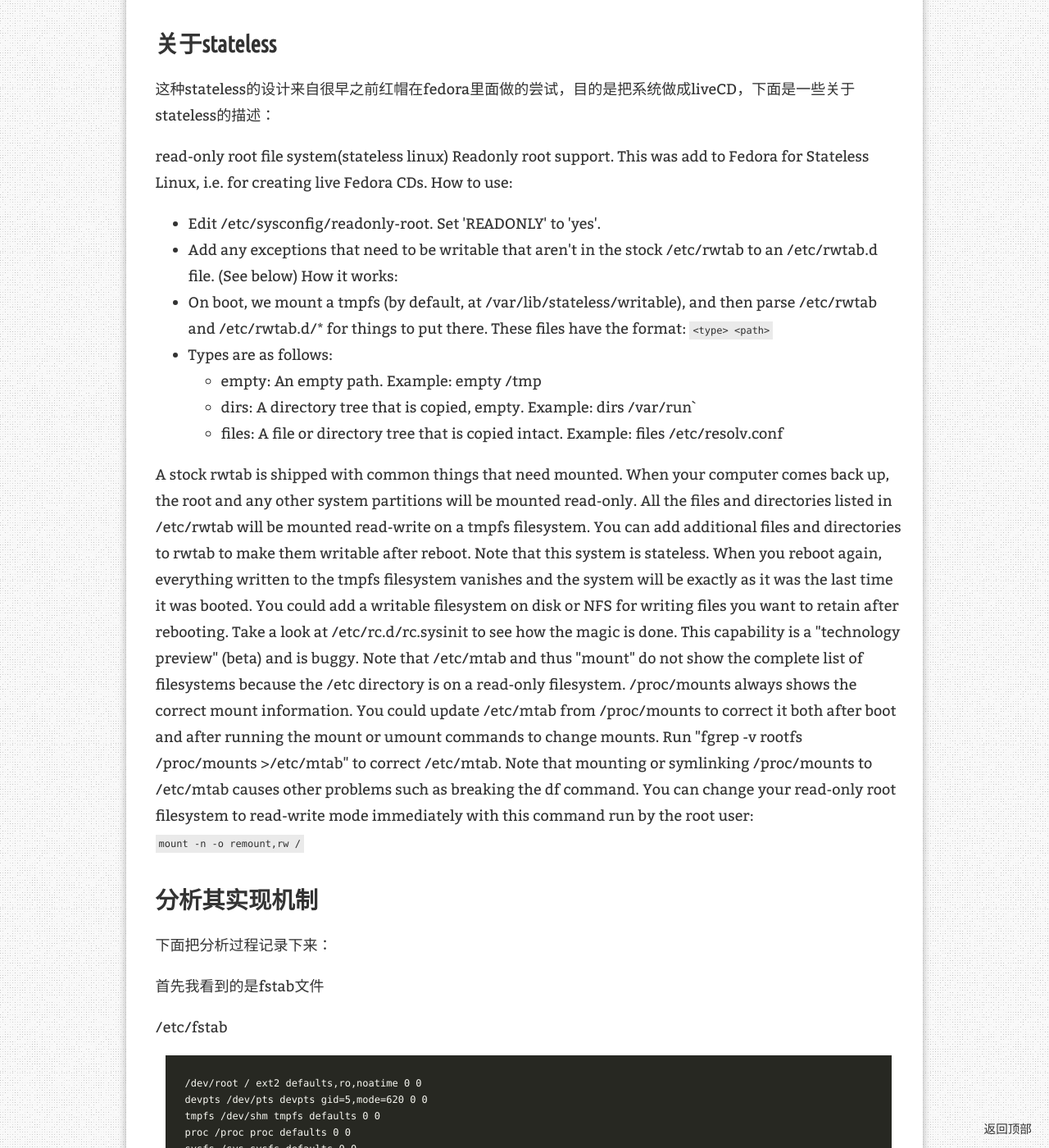
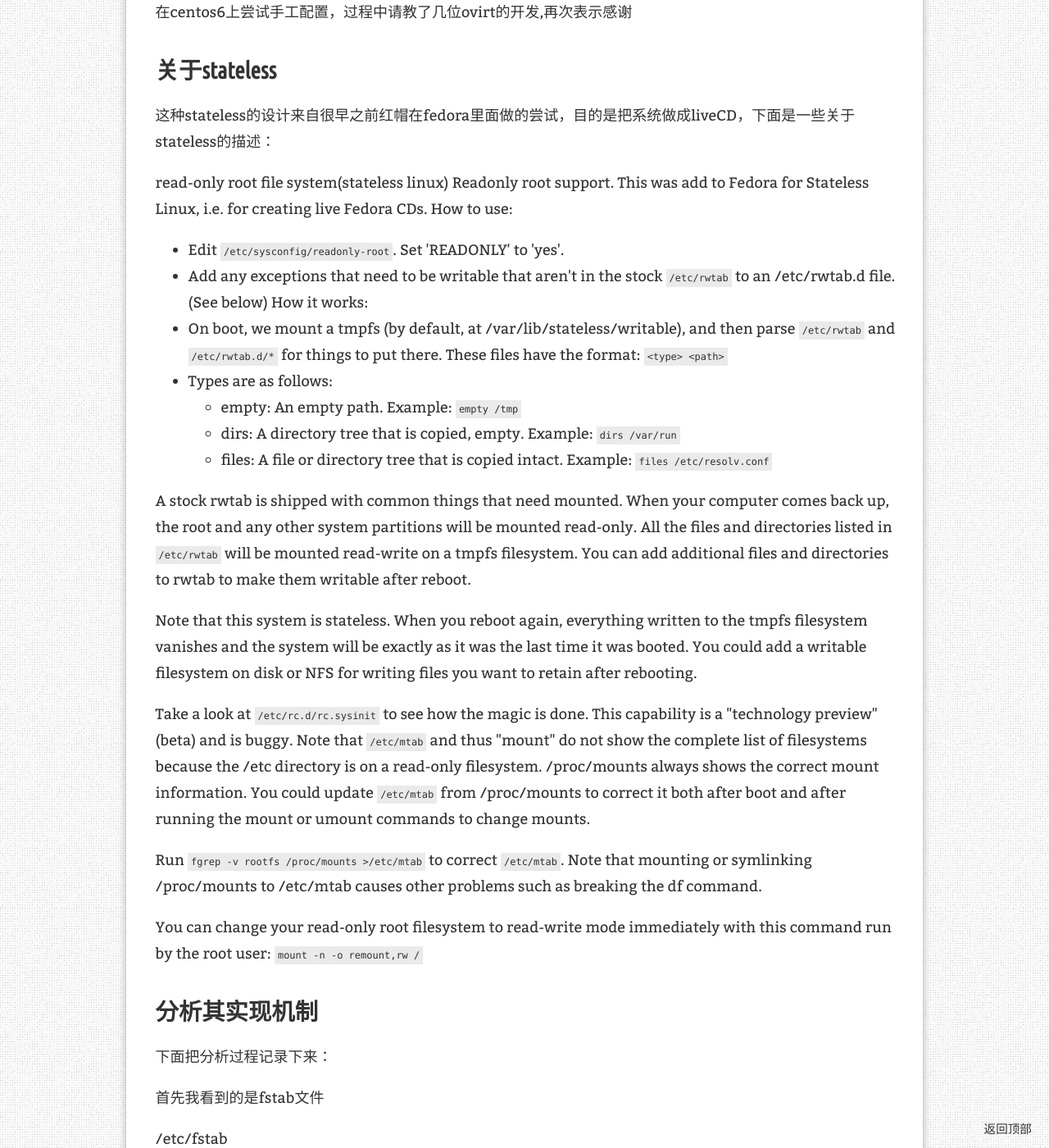
Before and after one commit to itxx00/itxx00.github.io, a Jekyll site: the page built from _posts/2013-03-14-ovirt-stateless.md, in a window 1280 px wide and 1400 px high, scrolled down 1092 px. Shown: the whole window at 82% size. Built offline with Jekyll 4.4.1, drawn with Linux system fonts in a browser that asks for light colours; nearby versions of some CDN libraries; comment, search, counter and statistics services are not loaded; some of the changed text lies outside the part shown.

```diff
--- a/_posts/2013-03-14-ovirt-stateless.md
+++ b/_posts/2013-03-14-ovirt-stateless.md
@@ -25,42 +25,46 @@ read-only root file system(stateless linux)
 Readonly root support.
 This was add to Fedora for Stateless Linux, i.e. for creating live Fedora CDs.
 How to use:
-   * Edit /etc/sysconfig/readonly-root. Set 'READONLY' to 'yes'.
-   * Add any exceptions that need to be writable that aren't in the stock /etc/rwtab to an /etc/rwtab.d file. (See below)
+   * Edit `/etc/sysconfig/readonly-root`. Set 'READONLY' to 'yes'.
+   * Add any exceptions that need to be writable that aren't in the stock `/etc/rwtab` to an /etc/rwtab.d file. (See below)
 How it works:
-   * On boot, we mount a tmpfs (by default, at /var/lib/stateless/writable), and then parse /etc/rwtab and /etc/rwtab.d/* for things to put there.
+   * On boot, we mount a tmpfs (by default, at /var/lib/stateless/writable), and then parse `/etc/rwtab` and `/etc/rwtab.d/*` for things to put there.
 These files have the format:
 `<type>  <path>`
 
 * Types are as follows:
   * empty: An empty path. Example:
-              empty     /tmp
+              `empty     /tmp`
   * dirs: A directory tree that is copied, empty. Example:
-              dirs      /var/run`
+              `dirs      /var/run`
   * files: A file or directory tree that is copied intact. Example:
-              files     /etc/resolv.conf
+              `files     /etc/resolv.conf`
 
 A stock rwtab is shipped with common things that need mounted.
 When your computer comes back up, the root and any other system
 partitions will be mounted read-only. All the files and directories
-listed in /etc/rwtab will be mounted read-write on a tmpfs filesystem.
+listed in `/etc/rwtab` will be mounted read-write on a tmpfs filesystem.
 You can add additional files and directories to rwtab to make them
 writable after reboot.
+
 Note that this system is stateless. When you reboot again, everything
 written to the tmpfs filesystem vanishes and the system will be exactly
 as it was the last time it was booted. You could add a writable
 filesystem on disk or NFS for writing files you want to retain after
 rebooting.
-Take a look at /etc/rc.d/rc.sysinit to see how the magic is done.
+
+Take a look at `/etc/rc.d/rc.sysinit` to see how the magic is done.
 This capability is a "technology preview" (beta) and is buggy. Note that
-/etc/mtab and thus "mount" do not show the complete list of filesystems
+`/etc/mtab` and thus "mount" do not show the complete list of filesystems
 because the /etc directory is on a read-only filesystem. /proc/mounts
-always shows the correct mount information. You could update /etc/mtab
+always shows the correct mount information. You could update `/etc/mtab`
 from /proc/mounts to correct it both after boot and after running the
 mount or umount commands to change mounts.
-Run "fgrep -v rootfs /proc/mounts >/etc/mtab" to correct /etc/mtab.
+
+Run `fgrep -v rootfs /proc/mounts >/etc/mtab` to correct `/etc/mtab`.
 Note that mounting or symlinking /proc/mounts to /etc/mtab causes other
 problems such as breaking the df command.
+
 You can change your read-only root filesystem to read-write mode
 immediately with this command run by the root user:
 `mount -n -o remount,rw /`
```
Also changed, not shown: other parts of _posts/2013-03-14-ovirt-stateless.md (+4 -1 lines).
